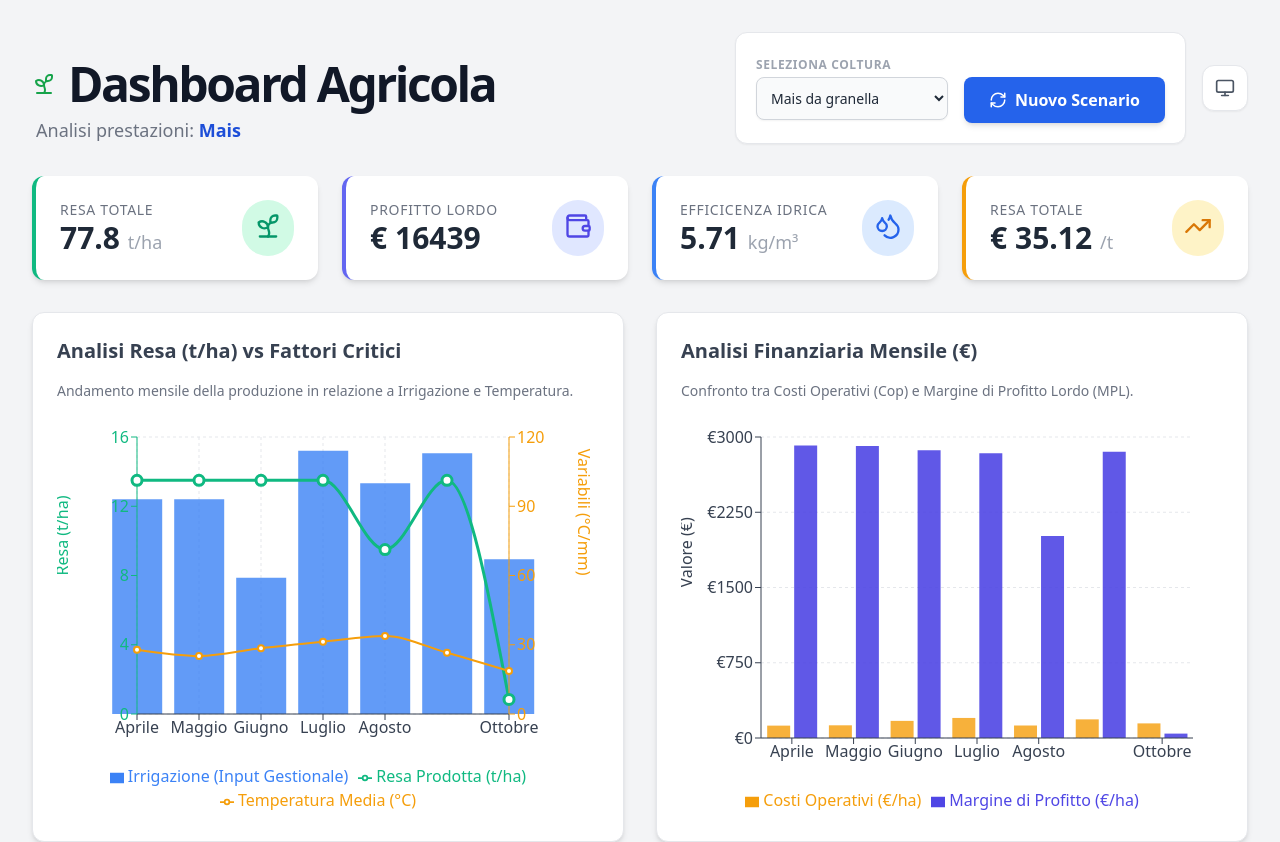
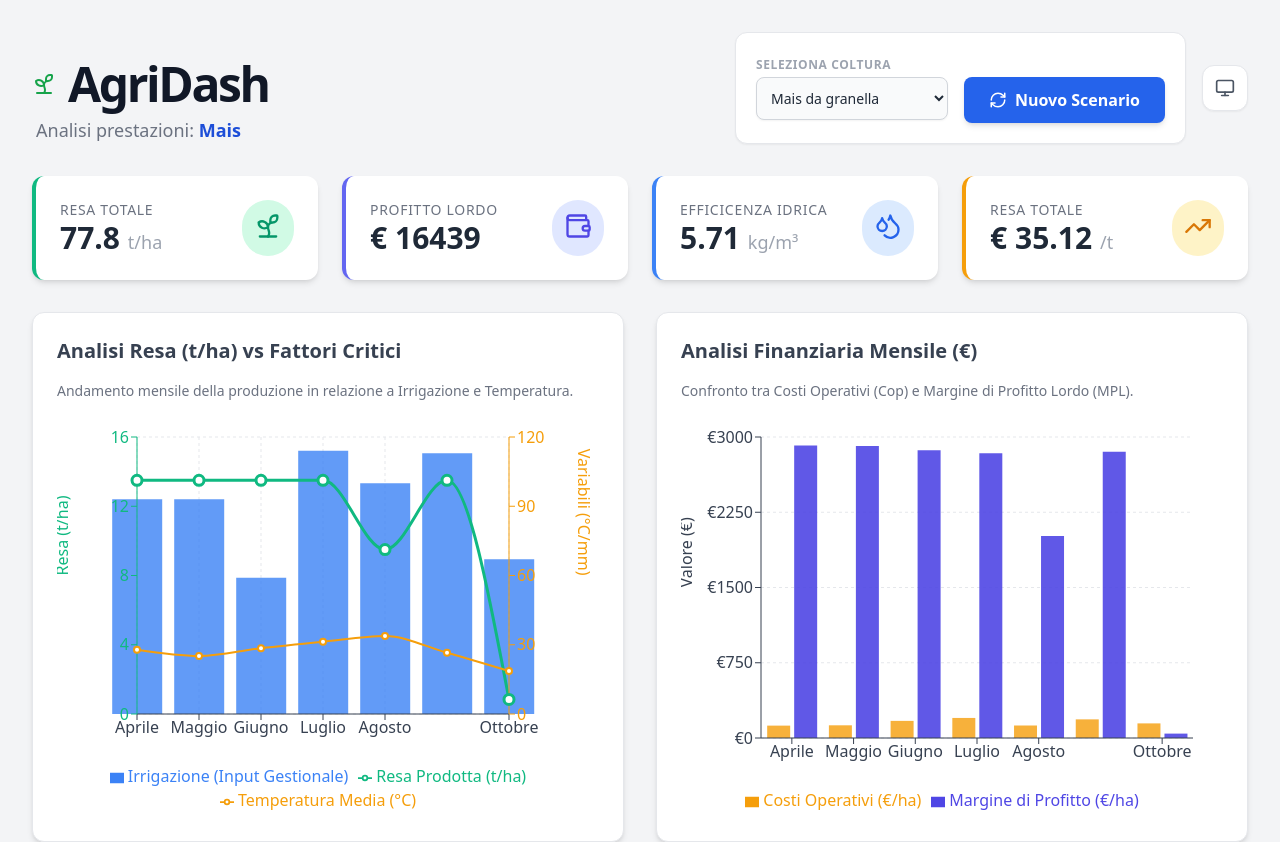
Before and after one commit to Gio98c/AgriDash, a React (Vite) app: page / in a window 1280 px wide. Shown: the top 842 px of the page. Built offline with nearby package versions, Linux system fonts and the light colour scheme.

Commit message:
new name Project

```diff
--- a/src/App.jsx
+++ b/src/App.jsx
@@ -51,7 +51,7 @@ function App() {
           <div className="mb-2 md:mb-0">
             <h1 className="text-5xl font-extrabold text-gray-900 dark:text-gray-200 flex items-center gap-3 tracking-tighter transition-colors">
               <Sprout className="text-green-600 dark:text-green-400 size={40}" />
-                Dashboard Agricola
+              AgriDash
             </h1>
             <p className="text-gray-500 dark:text-gray-400 mt-2 ml-1 text-lg">
               Analisi prestazioni: <strong className="text-blue-700 dark:text-blue-300">{selectedCrop}</strong>
@@ -114,23 +114,23 @@ function App() {
 
           {/* KPI CARDS */}
           <section>
-              <KpiSummary data={simulationData}/>
+            <KpiSummary data={simulationData} />
           </section>
 
           {/* CHARTS */}
           <div className="grid grid-cols-1 lg:grid-cols-2 gap-8">
 
             {/* Grafico Resa VS fattori Critici */}
-              <YieldChart data={simulationData} isDarkMode={isDarkMode}/>
+            <YieldChart data={simulationData} isDarkMode={isDarkMode} />
 
             {/* Grafico Costi VS Margine */}
-              <FinancialChart data={simulationData} isDarkMode={isDarkMode}/>
+            <FinancialChart data={simulationData} isDarkMode={isDarkMode} />
 
           </div>
 
           {/* TABELLA DATI */}
           <section>
-              <DataTable data={simulationData} isDarkMode={isDarkMode}/>
+            <DataTable data={simulationData} isDarkMode={isDarkMode} />
           </section>
         </main>
       </div>
```
Lines whose indentation alone changed are shown as unchanged.
